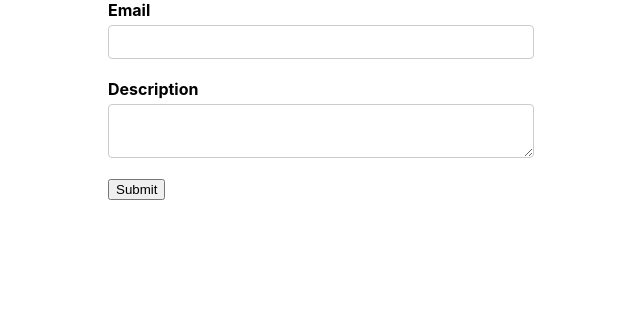
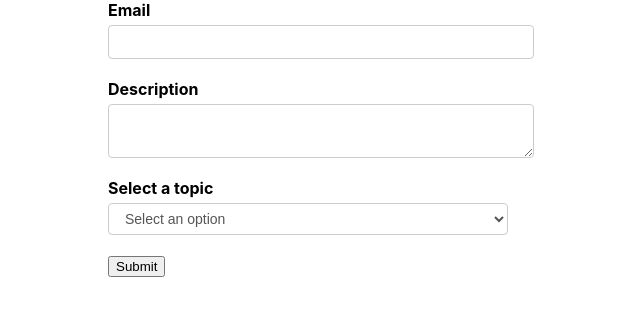
Before and after one commit to lslozano/formik-practice, a React (Create React App) app: page / in a window 1280 px wide. Shown: the top 316 px of the page, without its empty margins (319-959 px from the left). Built offline with nearby package versions, Linux system fonts and the light colour scheme.

Commit message:
Add a Formik Control for Select

```diff
--- a/src/App.css
+++ b/src/App.css
@@ -11,7 +11,8 @@ label {
 
 input[type='text'],
 input[type='email'],
-textarea {
+textarea,
+select {
   display: block;
   width: 400px;
   padding: 6px 12px;
--- a/src/components/NewForm/FormikContainer.js
+++ b/src/components/NewForm/FormikContainer.js
@@ -8,12 +8,23 @@ const FormikContainer = () => {
   const initialValues = {
     email: "",
     description: "",
+    selectOption: "",
   };
+
   const validationSchema = Yup.object({
     email: Yup.string().required("Required").email(),
-    description: Yup.string().required("Required")
+    description: Yup.string().required("Required"),
+    selectOption: Yup.string().required("Required"),
   });
+
   const onSubmit = (values) => console.log("Form data:", values);
+
+  const dropdownOptions = [
+    { name: 'Select an option', value: ''},
+    { name: 'Option 1', value: 'option1'},
+    { name: 'Option 2', value: 'option2'},
+    { name: 'Option 3', value: 'option3'},
+  ];
 
   return (
     <Formik
@@ -36,6 +47,13 @@ const FormikContainer = () => {
               label="Description"
               name="description"
             />
+            <FormikControl
+              control="select"
+              type="select"
+              label="Select a topic"
+              name="selectOption"
+              options={dropdownOptions}
+            />
             <button type="submit">Submit</button>
           </Form>
         );
--- a/src/components/NewForm/FormikControl.js
+++ b/src/components/NewForm/FormikControl.js
@@ -2,14 +2,16 @@ import React from "react";
 
 import Input from "./Input";
 import Textarea from "./Textarea";
+import Select from "./Select";
 
-const FormikControl = ({ control, type, label, name }) => {
+const FormikControl = ({ control, type, label, name, options }) => {
   switch (control) {
     case "input":
       return <Input type={type} label={label} name={name} />;
     case "textarea":
-      return <Textarea type={type} label={label} name={name} />
+      return <Textarea type={type} label={label} name={name} />;
     case "select":
+      return <Select type={type} label={label} name={name} options={options} />;
     case "radio":
     case "checkbox":
     case "date":
--- /dev/null
+++ b/src/components/NewForm/Select.js
@@ -0,0 +1,26 @@
+import React from "react";
+import { Field, ErrorMessage } from "formik";
+import TextError from "./TextError";
+
+const Select = ({ type, label, name, options }) => {
+  const option = (option) => {
+    const { value, name } = option;
+    return (
+      <option key={value} value={value}>
+        {name}
+      </option>
+    );
+  };
+
+  return (
+    <div className='form-control'>
+      <label htmlFor={name}>{label}</label>
+      <Field as={type} id={name} name={name}>
+        {options.map(option)}
+      </Field>
+      <ErrorMessage name={name} component={TextError} />
+    </div>
+  );
+};
+
+export default Select;
```
